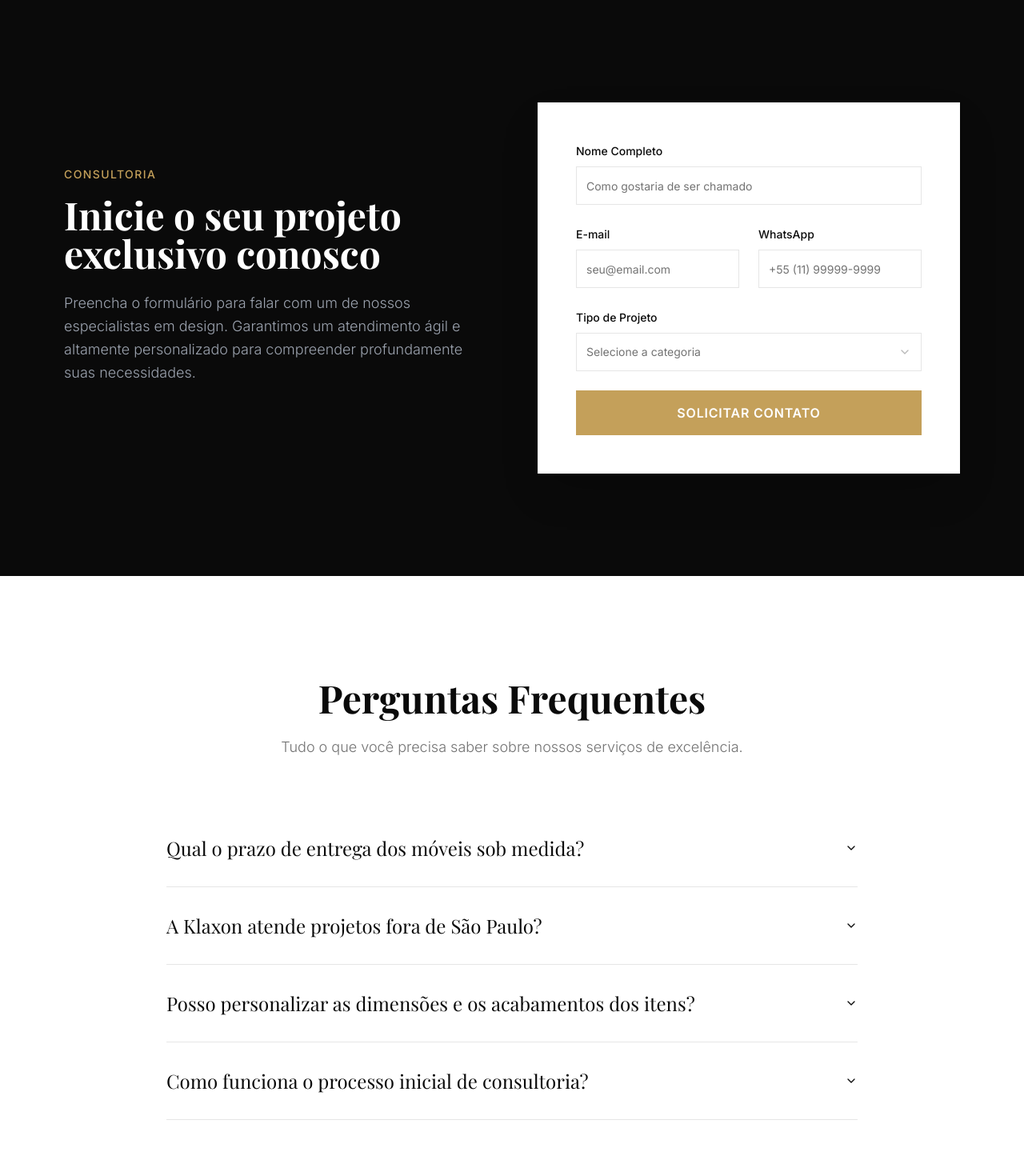
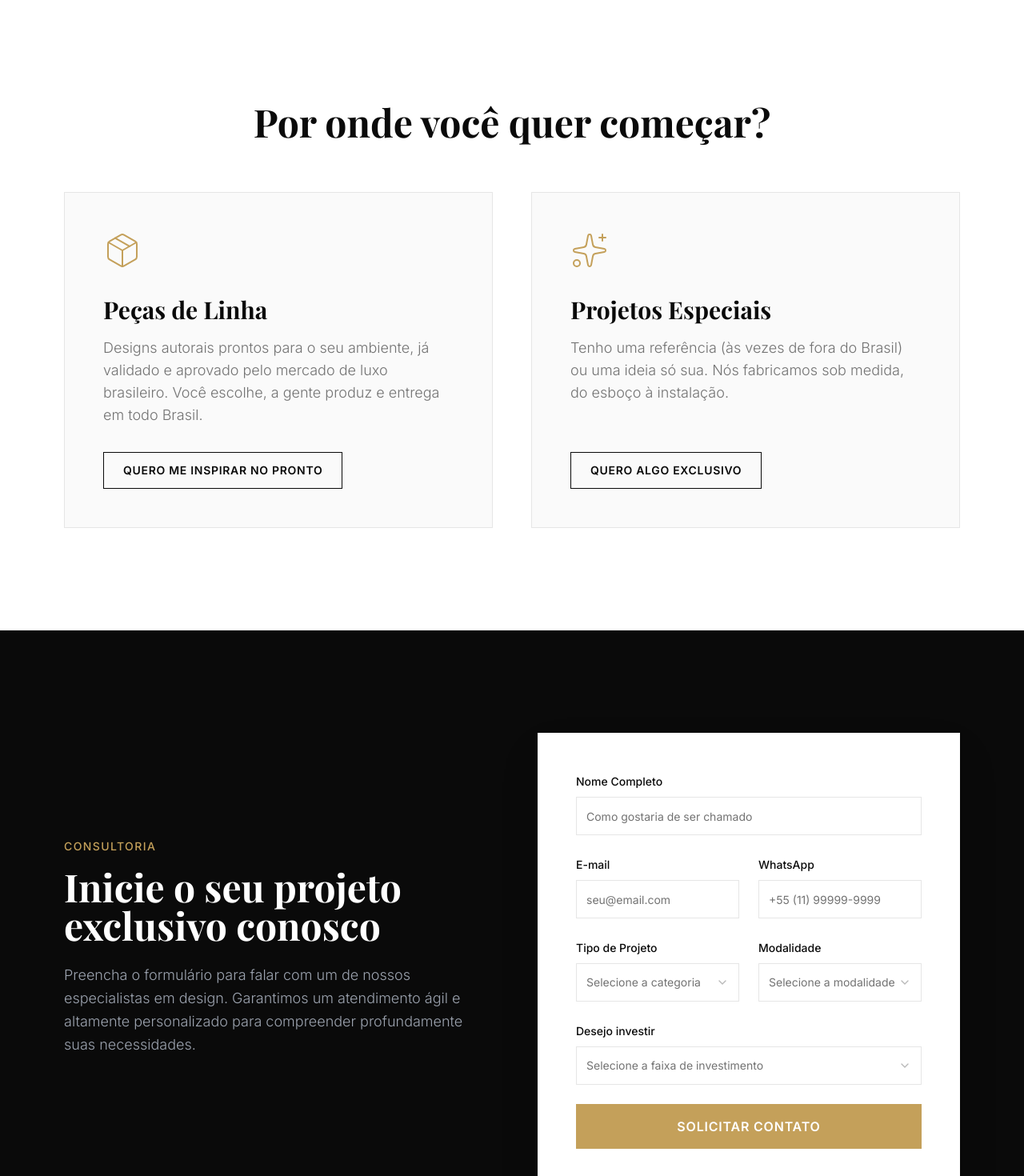
Before and after one commit to ResegundoBR/landing-page-klaxon-sf118bce9, a React (Vite) app: page / in a window 1280 px wide. Shown: the part 2800-4270 px from the top of the page at 80% size. Built offline with nearby package versions, Linux system fonts and the light colour scheme; a web font is replaced by a local one; what pocketbase would draw is missing.

Commit message:
Auto-commit before sync

```diff
--- a/index.html
+++ b/index.html
@@ -4,9 +4,46 @@
     <meta charset="UTF-8" />
     <meta name="viewport" content="width=device-width, initial-scale=1.0" />
     <title>Klaxon Brasil | Landing Page</title>
-    <meta name="description" content="Design Assinado e Acabamento Premium: A sofisticação que seu projeto merece." />
+    <meta name="description" content="Design Assinado e Acabamento Premium: A sofisticação que seu projeto merece. Móveis sob medida com padrão internacional, fabricação própria e logística especializada em todo o Brasil." />
+    <meta name="keywords" content="móveis sob medida, design de interiores, acabamento premium, móveis de luxo, fabricação sob medida, Klaxon" />
+    <meta name="author" content="Klaxon Brasil" />
+    <meta name="robots" content="index, follow" />
+    <meta property="og:type" content="product" />
+    <meta property="og:title" content="Klaxon Brasil | Design Assinado e Acabamento Premium" />
+    <meta property="og:description" content="Móveis sob medida com padrão internacional. Design exclusivo, fabricação própria e logística especializada em todo o Brasil." />
+    <meta property="og:image" content="/og-image.png" />
+    <meta property="og:url" content="https://landing-page-klaxon-fc3b4.goskip.app" />
+    <meta name="twitter:card" content="summary_large_image" />
+    <meta name="twitter:title" content="Klaxon Brasil | Design Assinado e Acabamento Premium" />
+    <meta name="twitter:description" content="Móveis sob medida com padrão internacional. Design exclusivo, fabricação própria e logística especializada." />
+    <meta name="twitter:image" content="/og-image.png" />
     <link href="https://fonts.googleapis.com/css2?family=Inter:wght@300;400;500;600&family=Playfair+Display:ital,wght@0,400;0,600;0,700;1,400&display=swap" rel="stylesheet">
-    <meta property="og:image" content="/og-image.png" />
+    <script type="application/ld+json">
+    {
+      "@context": "https://schema.org",
+      "@type": "Product",
+      "name": "Móveis Sob Medida Klaxon",
+      "description": "Design assinado e acabamento premium com padrão internacional. Móveis sob medida fabricados no Brasil com matérias-primas nobres e precisão milimétrica.",
+      "brand": {
+        "@type": "Brand",
+        "name": "Klaxon"
+      },
+      "category": "Móveis Sob Medida",
+      "offers": {
+        "@type": "AggregateOffer",
+        "priceCurrency": "BRL",
+        "lowPrice": "500",
+        "highPrice": "50000",
+        "offerCount": "3",
+        "availability": "https://schema.org/InStock"
+      },
+      "aggregateRating": {
+        "@type": "AggregateRating",
+        "ratingValue": "5",
+        "reviewCount": "120"
+      }
+    }
+    </script>
   </head>
   <body>
     <div id="root"></div>
--- a/package.json
+++ b/package.json
@@ -2,7 +2,7 @@
   "name": "skip-react-template",
   "description": "A frontend React Vite TypeScript Shadcn UI template for Skip projects",
   "private": true,
-  "version": "0.0.2",
+  "version": "0.0.5",
   "type": "module",
   "scripts": {
     "start": "vite dev",
--- a/src/components/sections/FAQSection.tsx
+++ b/src/components/sections/FAQSection.tsx
@@ -8,20 +8,28 @@ import {
 export function FAQSection() {
   const faqs = [
     {
-      q: 'Qual o prazo de entrega dos móveis sob medida?',
-      a: 'Nosso prazo padrão varia de 45 a 60 dias úteis após a aprovação final do projeto executivo e de acabamentos, dependendo da complexidade e dos materiais nobres escolhidos para a produção.',
+      q: 'Vocês fazem qualquer peça, mesmo que eu só tenha uma foto de referência?',
+      a: 'Sim. A partir da sua referência, avaliamos o que é possível desenvolver com design próprio. O especialista de projetos conversa com você para entender sua necessidade e o que espera.',
     },
     {
-      q: 'A Klaxon atende projetos fora de São Paulo?',
-      a: 'Sim, atendemos todo o território nacional. Nossa logística especializada garante que os móveis cheguem com total segurança, e nossa equipe própria realiza a montagem final em qualquer estado do Brasil.',
+      q: 'Quanto tempo leva?',
+      a: 'Depende da complexidade do projeto. O especialista informa o prazo estimado logo na primeira conversa.',
     },
     {
-      q: 'Posso personalizar as dimensões e os acabamentos dos itens?',
-      a: 'Absolutamente. A essência do nosso trabalho é a customização extrema. Todos os projetos são adaptados milimetricamente ao seu espaço, com uma vasta gama de acabamentos premium, folheados e pedras à sua disposição.',
+      q: 'Como funciona a instalação?',
+      a: 'Juntamente com a peça você receberá toda a orientação técnica para a instalação e suporte da fábrica em caso de dúvidas, imprevistos ou problemas que ocorram durante ou após a instalação.',
     },
     {
-      q: 'Como funciona o processo inicial de consultoria?',
-      a: 'Após o seu contato, um consultor dedicado organizará uma reunião (presencial ou online) para entender perfeitamente suas necessidades, analisar referências visuais e iniciar o briefing técnico detalhado para a equipe de design.',
+      q: 'Tem garantia?',
+      a: 'Sim. Todos os nossos produtos saem de fábrica com 1 ano de garantia para problemas de fabricação, porém você terá suporte vitalício no produto que comprar. Se futuramente quebrar, estragar, deixar de funcionar, queira trocar de acabamento, tudo isso a fábrica lhe dará total suporte e auxílio.',
+    },
+    {
+      q: 'Porque custa mais que peças parecidas que encontro online?',
+      a: 'Porque além de ser um projeto exclusivo, único, feito para você, a Klaxon só trabalha com matérias primas e insumos de altíssima qualidade e durabilidade. Nossos produtos são feitos para encarar décadas de uso, não são descartáveis. Aqui você não compra apenas um produto, mas sim segurança, garantia, qualidade e acabamento.',
+    },
+    {
+      q: 'Preciso de arquiteto para comprar?',
+      a: 'Não. Nossos especialistas lhe darão todo o suporte necessário para que possa fazer a escolha de forma segura e assertiva.',
     },
   ]
 
--- a/src/components/sections/HeroSection.tsx
+++ b/src/components/sections/HeroSection.tsx
@@ -2,11 +2,11 @@ import { ArrowRight } from 'lucide-react'
 
 export function HeroSection({ isPinterest }: { isPinterest: boolean }) {
   const headline = isPinterest
-    ? 'Transforme suas referências em realidade: Projetos sob medida com padrão internacional.'
+    ? 'Transforme suas referências em realidade: fabricação sob medida com padrão internacional.'
     : 'Design Assinado e Acabamento Premium: A sofisticação que seu projeto merece.'
 
   const subhead = isPinterest
-    ? 'Traga suas inspirações. Nós entregamos exclusividade e perfeição absoluta em cada detalhe da fabricação.'
+    ? 'Trouxe uma referência de fora do Brasil? Nós fabricamos sob medida — do esboço à instalação — entregando exclusividade e perfeição absoluta em cada detalhe.'
     : 'Consultoria especializada e exclusividade total para transformar os seus espaços em verdadeiras obras de arte.'
 
   return (
@@ -16,6 +16,7 @@ export function HeroSection({ isPinterest }: { isPinterest: boolean }) {
           src="https://img.usecurling.com/p/1200/1800?q=luxury%20interior%20design"
           alt="Ambiente luxuoso e exclusivo"
           className="w-full h-full object-cover object-center"
+          loading="eager"
         />
         <div className="absolute inset-0 bg-black/50" />
       </div>
--- a/src/components/sections/LeadFormSection.tsx
+++ b/src/components/sections/LeadFormSection.tsx
@@ -28,6 +28,8 @@ const formSchema = z.object({
   email: z.string().email('E-mail inválido'),
   whatsapp: z.string().min(10, 'WhatsApp é obrigatório'),
   project_type: z.string().min(1, 'Selecione o tipo de projeto'),
+  modalidade: z.string().min(1, 'Selecione a modalidade'),
+  investimento: z.string().min(1, 'Selecione a faixa de investimento'),
   reference_links: z.string().optional(),
 })
 
@@ -37,7 +39,15 @@ export function LeadFormSection({ isPinterest, source }: { isPinterest: boolean;
 
   const form = useForm<z.infer<typeof formSchema>>({
     resolver: zodResolver(formSchema),
-    defaultValues: { name: '', email: '', whatsapp: '', project_type: '', reference_links: '' },
+    defaultValues: {
+      name: '',
+      email: '',
+      whatsapp: '',
+      project_type: '',
+      modalidade: '',
+      investimento: '',
+      reference_links: '',
+    },
   })
 
   async function onSubmit(values: z.infer<typeof formSchema>) {
@@ -148,6 +158,7 @@ export function LeadFormSection({ isPinterest, source }: { isPinterest: boolean;
                     )}
                   />
                 </div>
+                <div className="grid grid-cols-1 md:grid-cols-2 gap-6">
                   <FormField
                     control={form.control}
                     name="project_type"
@@ -164,6 +175,50 @@ export function LeadFormSection({ isPinterest, source }: { isPinterest: boolean;
                             <SelectItem value="residencial">Residencial de Alto Padrão</SelectItem>
                             <SelectItem value="comercial">Comercial / Varejo</SelectItem>
                             <SelectItem value="corporativo">Corporativo / Escritórios</SelectItem>
+                          </SelectContent>
+                        </Select>
+                        <FormMessage />
+                      </FormItem>
+                    )}
+                  />
+                  <FormField
+                    control={form.control}
+                    name="modalidade"
+                    render={({ field }) => (
+                      <FormItem>
+                        <FormLabel className="text-foreground">Modalidade</FormLabel>
+                        <Select onValueChange={field.onChange} defaultValue={field.value}>
+                          <FormControl>
+                            <SelectTrigger className="h-12 rounded-none border-border">
+                              <SelectValue placeholder="Selecione a modalidade" />
+                            </SelectTrigger>
+                          </FormControl>
+                          <SelectContent>
+                            <SelectItem value="pecas-de-linha">Peças de Linha</SelectItem>
+                            <SelectItem value="projeto-especial">Projeto Especial</SelectItem>
+                          </SelectContent>
+                        </Select>
+                        <FormMessage />
+                      </FormItem>
+                    )}
+                  />
+                </div>
+                <FormField
+                  control={form.control}
+                  name="investimento"
+                  render={({ field }) => (
+                    <FormItem>
+                      <FormLabel className="text-foreground">Desejo investir</FormLabel>
+                      <Select onValueChange={field.onChange} defaultValue={field.value}>
+                        <FormControl>
+                          <SelectTrigger className="h-12 rounded-none border-border">
+                            <SelectValue placeholder="Selecione a faixa de investimento" />
+                          </SelectTrigger>
+                        </FormControl>
+                        <SelectContent>
+                          <SelectItem value="ate-500">Até R$ 500,00</SelectItem>
+                          <SelectItem value="ate-2000">Até R$ 2.000,00</SelectItem>
+                          <SelectItem value="acima-2000">Acima de R$ 2.000,00</SelectItem>
                         </SelectContent>
                       </Select>
                       <FormMessage />
--- /dev/null
+++ b/src/components/sections/SelectionSection.tsx
@@ -0,0 +1,59 @@
+import { Package, Sparkles } from 'lucide-react'
+
+export function SelectionSection() {
+  const cards = [
+    {
+      icon: Package,
+      title: 'Peças de Linha',
+      desc: 'Designs autorais prontos para o seu ambiente, já validado e aprovado pelo mercado de luxo brasileiro. Você escolhe, a gente produz e entrega em todo Brasil.',
+      cta: 'Quero me inspirar no pronto',
+      href: '#contato',
+    },
+    {
+      icon: Sparkles,
+      title: 'Projetos Especiais',
+      desc: 'Tenho uma referência (às vezes de fora do Brasil) ou uma ideia só sua. Nós fabricamos sob medida, do esboço à instalação.',
+      cta: 'Quero algo exclusivo',
+      href: '#contato',
+    },
+  ]
+
+  return (
+    <section className="py-24 md:py-32 bg-background">
+      <div className="container px-4 mx-auto max-w-6xl">
+        <div className="text-center mb-16 animate-fade-in-up">
+          <h2 className="text-3xl md:text-5xl font-serif font-bold mb-6 text-foreground">
+            Por onde você quer começar?
+          </h2>
+        </div>
+
+        <div className="grid grid-cols-1 md:grid-cols-2 gap-8 lg:gap-12">
+          {cards.map((card, i) => {
+            const Icon = card.icon
+            return (
+              <div
+                key={i}
+                className="flex flex-col p-8 md:p-12 bg-card border border-border hover:border-primary/50 transition-all duration-500 animate-fade-in-up group"
+                style={{ animationDelay: `${i * 150}ms` }}
+              >
+                <Icon className="w-12 h-12 text-primary mb-8 stroke-[1] group-hover:scale-110 transition-transform duration-500" />
+                <h3 className="text-2xl md:text-3xl font-serif font-bold mb-4 text-foreground">
+                  {card.title}
+                </h3>
+                <p className="text-muted-foreground text-base md:text-lg leading-relaxed font-light mb-8 flex-grow">
+                  {card.desc}
+                </p>
+                <a
+                  href={card.href}
+                  className="inline-flex items-center justify-center gap-2 self-start border border-foreground text-foreground px-6 py-3 text-sm font-semibold uppercase tracking-wider hover:bg-foreground hover:text-background transition-colors duration-300"
+                >
+                  {card.cta}
+                </a>
+              </div>
+            )
+          })}
+        </div>
+      </div>
+    </section>
+  )
+}
--- a/src/hooks/use-source.ts
+++ b/src/hooks/use-source.ts
@@ -5,8 +5,10 @@ export function useSource() {
   const [searchParams] = useSearchParams()
 
   return useMemo(() => {
-    const source = searchParams.get('utm_source') || 'direct'
-    const isPinterest = source.toLowerCase() === 'pinterest'
-    return { source, isPinterest }
+    const raw = searchParams.get('utm_source') || 'direct'
+    const source = raw.toLowerCase()
+    const isPinterest = source === 'pinterest'
+    const isMeta = source === 'meta' || source === 'facebook' || source === 'instagram'
+    return { source: raw, isPinterest, isMeta }
   }, [searchParams])
 }
--- a/src/pages/Index.tsx
+++ b/src/pages/Index.tsx
@@ -1,6 +1,7 @@
 import { HeroSection } from '@/components/sections/HeroSection'
 import { ProjectsGrid } from '@/components/sections/ProjectsGrid'
 import { Differentials } from '@/components/sections/Differentials'
+import { SelectionSection } from '@/components/sections/SelectionSection'
 import { LeadFormSection } from '@/components/sections/LeadFormSection'
 import { FAQSection } from '@/components/sections/FAQSection'
 import { useSource } from '@/hooks/use-source'
@@ -13,6 +14,7 @@ export default function Index() {
       <HeroSection isPinterest={isPinterest} />
       <ProjectsGrid />
       <Differentials />
+      <SelectionSection />
       <LeadFormSection isPinterest={isPinterest} source={source} />
       <FAQSection />
     </div>
--- a/src/services/leads.ts
+++ b/src/services/leads.ts
@@ -5,6 +5,8 @@ export interface LeadData {
   email: string
   whatsapp: string
   project_type: string
+  modalidade?: string
+  investimento?: string
   source?: string
   reference_links?: string
 }
```
Also changed, not shown: pocketbase/migrations/0002_add_lead_fields.js (added, +26 -0 lines), src/lib/pocketbase/schema.json (+13 -1 lines), .skip.config.json. Lines whose indentation alone changed are shown as unchanged.
